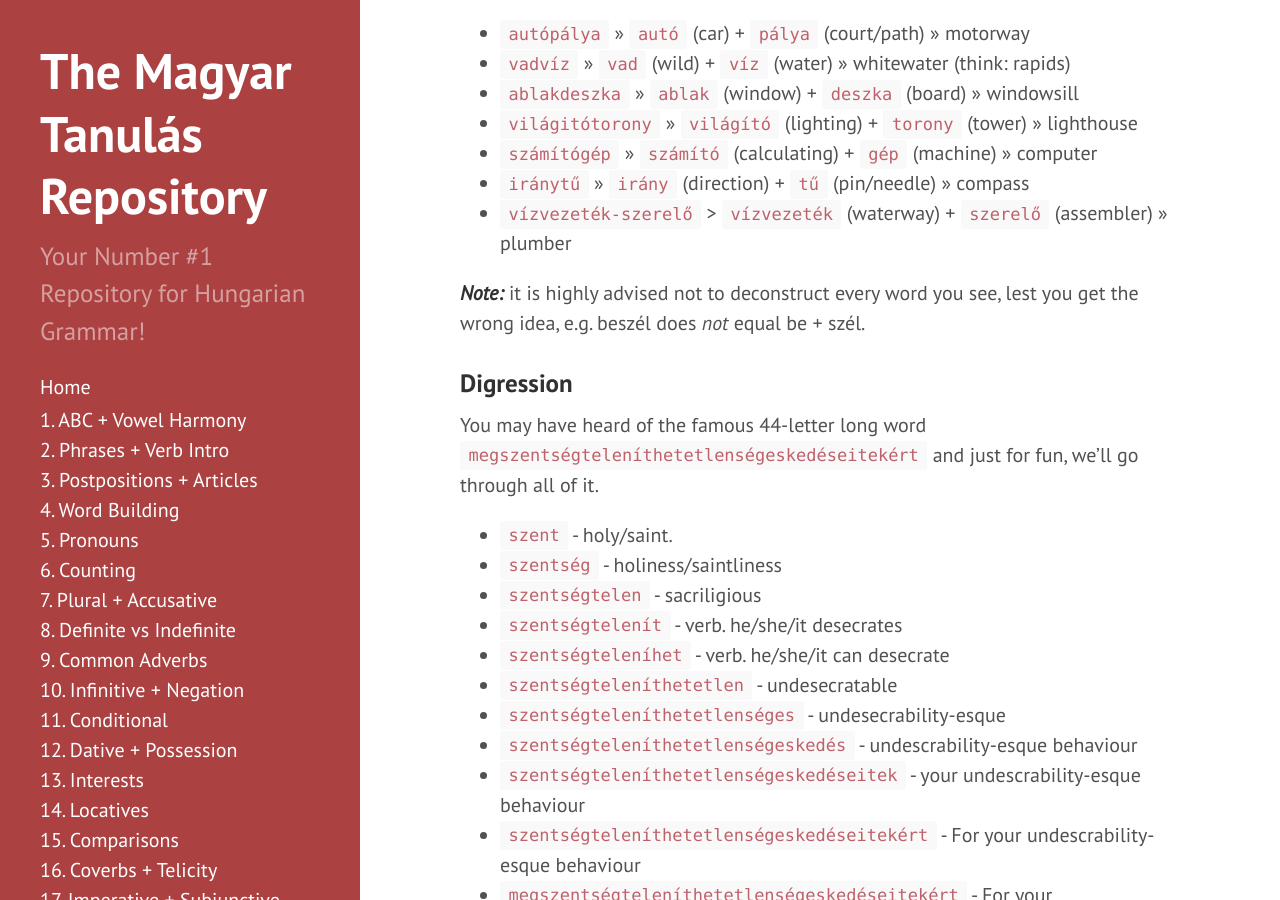
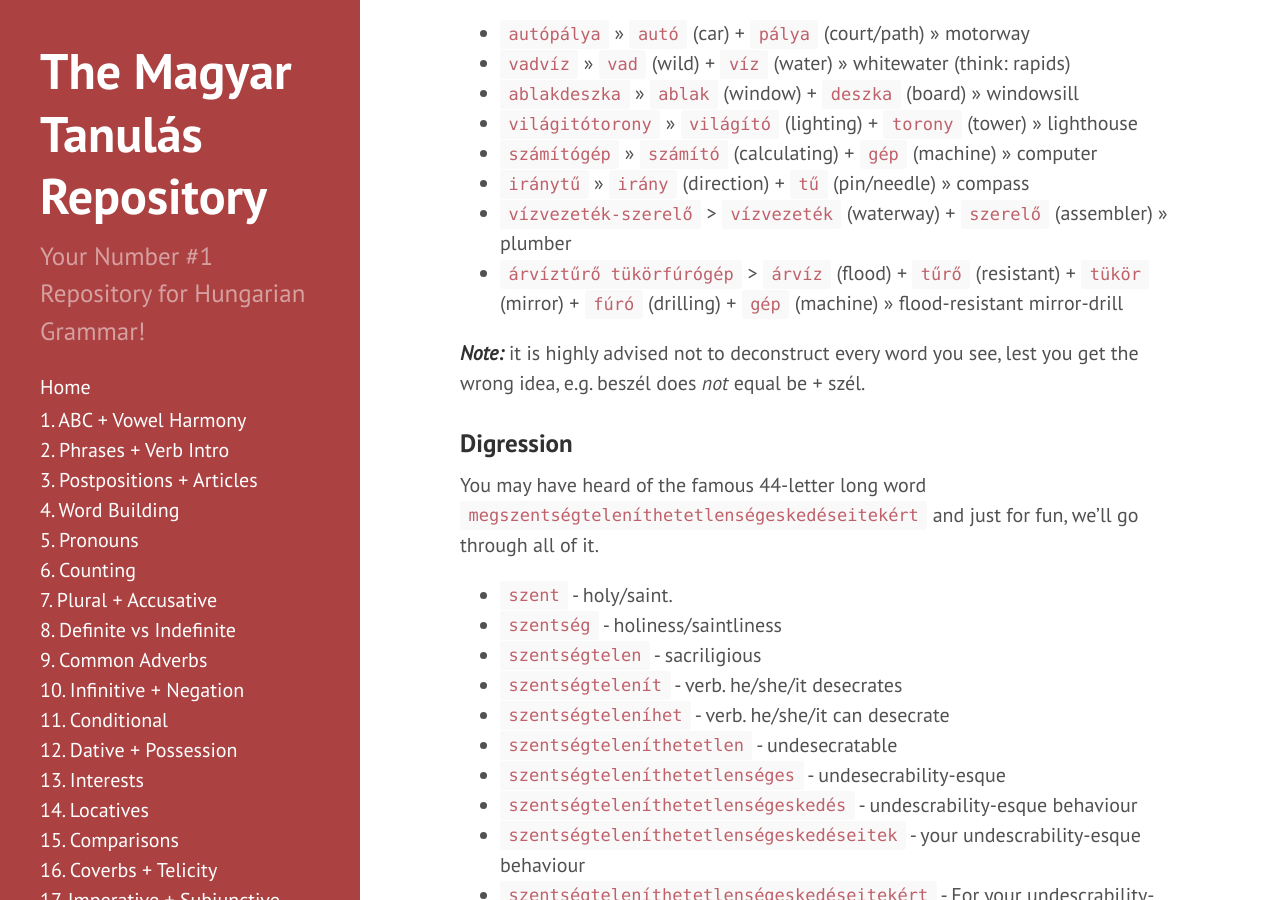
Before and after one commit to Magyartanulas/magyartanulas.github.io, a Jekyll site: the page built from word_building.md, in a window 1280 px wide and 900 px high, scrolled down 1076 px. Built offline with Jekyll 4.4.1, drawn with Linux system fonts in a browser that asks for light colours; Markdown is read by kramdown in place of the engine named in the settings.

Commit message:
Update word_building.md

```diff
--- a/word_building.md
+++ b/word_building.md
@@ -31,6 +31,7 @@ Compound words are also common and work just like you think they would: take a b
 * `számítógép` >> `számító` (calculating) + `gép` (machine) >> computer
 * `iránytű` >> `irány` (direction) + `tű` (pin/needle) >> compass
 * `vízvezeték-szerelő` > `vízvezeték` (waterway) + `szerelő` (assembler) >> plumber
+* `árvíztűrő tükörfúrógép` > `árvíz` (flood) + `tűrő` (resistant) + `tükör` (mirror) + `fúró` (drilling) + `gép` (machine) >> flood-resistant mirror-drill
 
 
 ***Note:*** it is highly advised not to deconstruct every word you see, lest you get the wrong idea, e.g. beszél does *not* equal be + szél.
```
